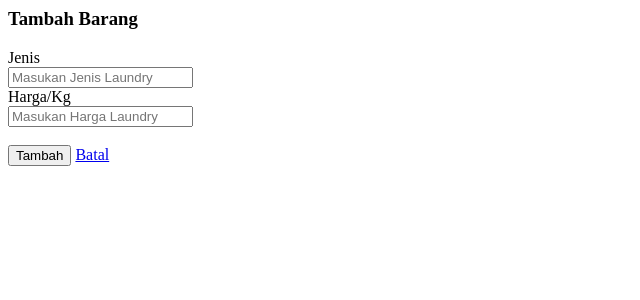
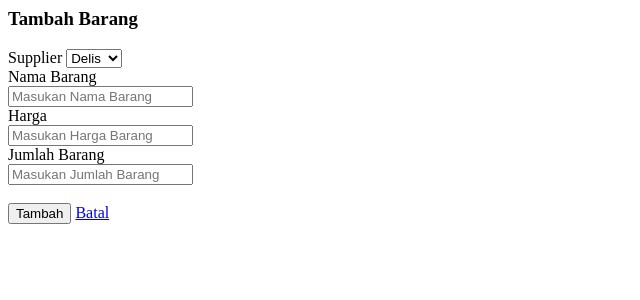
Before and after one commit to dewiAnggraenii/laundry, a PHP site: page /?p=barang&aksi=tambah in a window 1280 px wide. Shown: the top 300 px of the page, without its empty margins (0-640 px from the left). Run offline with PHP 8.4, Linux system fonts and the light colour scheme; data comes from the database, SQL or seed files in the repository.

Commit message:
Add files via upload

```diff
--- a/index.php
+++ b/index.php
@@ -1,33 +1,54 @@
+<script type="text/javascript">
+function startCalculate(){
+interval=setInterval("Calculate()",10);
+}
 
+function Calculate(){
+var a=document.form1.stok.value;
+var b=document.form1.jumlah.value;
+document.form1.stokk.value=(a-b);
+}
+
+function stopCalc(){
+clearInterval(interval);
+}
+
+</script>
 <?php
 
-$aksi="jenis/proses.php";
+$aksi="barang/proses.php";
                     $p=isset($_GET['aksi'])?$_GET['aksi']:null;
                     switch($p){
 default:
 echo "<div class='panel panel-border panel-primary'>
                                     <div class='panel-heading'>
-                                        <h3 class='panel-title'><i class='fa fa-list'></i> Data Jenis Laundry</h3>
+                                        <h3 class='panel-title'><i class='fa fa-list'></i> Data Barang</h3>
                                     </div>  <div class='panel-body'>
-									<p align='right'><a class='btn btn-primary' href='?p=jenis&aksi=tambah'><i class='icon-plus'></i>Tambah Jenis Laundry</a></p>
+									<p align='right'><a class='btn btn-primary' href='?p=barang&aksi=tambah'><i class='icon-plus'></i>Tambah Barang</a></p>
                                    <hr>
                                 <table id='datatable' class='table table-hover'>
                                     <thead>
                                         <tr>
-                                            <th><i class='icon-time'></i> Jenis</th>
-                                            <th><i class='icon-signal'></i> Harga/Kg</th>
+                                            <th><i class='icon-terminal'></i> No</th>
+                                            <th><i class='icon-time'></i> Nama</th>
+                                            <th><i class='icon-signal'></i> Stok</th>
+										<th><i class='icon-chevron-right'></i> Tanggal Update Stok</th>
 										<th><i class='icon-chevron-right'></i> Aksi</th>
                                         </tr>
                                     </thead>
                                     <tbody>";
 							$i=1;
-							$tp=mysql_query("SELECT * FROM jenis ORDER BY id");
+							$tp=mysql_query("SELECT * FROM barangg ORDER BY id");
 							while($r=mysql_fetch_array($tp)){
 						    //$hargaa = $r['harga'];
                              echo"<tr>
-                                    <td>$r[jenis]</td>
-									<td>$r[harga]</td>
-                                    <td><a class='btn btn-primary' href='?p=jenis&aksi=edit&id=$r[id]'><i class='icon-edit'></i>Edit</a>
+                                    <td>$i</td>
+									<td>$r[nama]</td>
+									<td>$r[stok]</td>
+                                    <td>".TanggalIndo($r['tgl_update'])."</td>
+                                    <td>
+								     <a class='btn btn-primary' href='?p=barang&aksi=edit&id=$r[id]'><i class='icon-edit'></i>Update Stok</a>
+									 <a class='btn btn-success' href='?p=barang&aksi=pakai&id=$r[id]'><i class='icon-edit'></i>Pakai</a>
 									 <a class='btn btn-danger' href='$aksi?act=hapus&id=$r[id]'><i class='icon-trash'></i>Hapus</td>
 
                                 </tr>";
@@ -42,26 +63,34 @@ echo "<div class='panel panel-border panel-primary'>
 
 break;
 case "edit":
-	$edit = mysql_query("SELECT * FROM jenis WHERE id='$_GET[id]'");
+	$edit = mysql_query("SELECT * FROM barangg WHERE id='$_GET[id]'");
     $r    = mysql_fetch_array($edit);
-echo "<form method='post' action='jenis/proses.php?act=update' enctype='multipart/form-data'>";
+echo "<form method='post' action='barang/proses.php?act=update' enctype='multipart/form-data'>";
 echo "<div class='panel panel-border panel-primary'>
                                     <div class='panel-heading'>
-                                        <h3 class='panel-title'><i class='fa fa-list'></i> Edit Jenis Laundry</h3>
+                                        <h3 class='panel-title'><i class='fa fa-list'></i> Tambah Stok Barang</h3>
                                     </div>  <div class='panel-body'>
 					<input type='hidden' name='id' value='$r[id]'>
 					 <div class='control-group'>
-					   <div class='form-group'>
-                            <label>Jenis</label>
-                            <div class='span9'><input class='form-control' value='$r[jenis]'  type='text' name='jenis' /></div>
+					 					   <div class='form-group'>
+                            <label>Supplier</label>
+                            <div class='span9'><input class='form-control' value='$r[supplier]'  type='text' name='supplier' readonly/></div>
                         </div>
 					   <div class='form-group'>
-                            <label>Harga/Kg</label>
-                            <div class='span9'><input class='form-control' size='16' type='number' value='$r[harga]' name='harga' /></div>
+                            <label>Nama Barang</label>
+                            <div class='span9'><input class='form-control' value='$r[nama]'  type='text' name='nama' readonly/></div>
+                        </div>
+					   <div class='form-group'>
+                            <label>Harga</label>
+                            <div class='span9'><input class='form-control' size='16' type='number' value='$r[harga]' name='harga' readonly/></div>
+                        </div>
+											   <div class='form-group'>
+                            <label>Jumlah Barang</label>
+                            <div class='span9'><input class='form-control' size='16' type='number' placeholder='Masukan Jumlah Barang' name='jumlah' /></div>
                         </div>
 					<Br>
 
-			<input type='submit' class='btn btn-primary' value='Update'> <a class='btn btn-danger' href='?p=harga'>Batal</a>
+			<input type='submit' class='btn btn-primary' value='Update'> <a class='btn btn-danger' href='?p=barang'>Batal</a>
 		  </form>
 		</div>
 
@@ -73,23 +102,39 @@ echo "";
 break;
 
 case "tambah":
-echo "<form method='post' action='jenis/proses.php?act=input' enctype='multipart/form-data'>";
+
+echo "<form method='post' action='barang/proses.php?act=input' enctype='multipart/form-data'>";
 echo '<div class="panel panel-border panel-primary">
                                     <div class="panel-heading">
                                         <h3 class="panel-title"><i class="fa fa-list"></i> Tambah Barang</h3>
                                     </div>  <div class="panel-body">
 					 <div class="control-group">
+					 					   <div class="form-group">
+                            <label>Supplier</label>
+							<select class="form-control" name="supplier">
+                            ';
+							$tp=mysql_query("SELECT * FROM supplier ORDER BY id");
+							while($r=mysql_fetch_array($tp)){
+								echo"<option value='$r[nama]'>$r[nama]</option>";
+							}
+							echo'
+							</select>
+							</div>
 					   <div class="form-group">
-                            <label>Jenis</label>
-                            <div class="span9"><input class="form-control" placeholder="Masukan Jenis Laundry"  type="text" name="jenis" /></div>
+                            <label>Nama Barang</label>
+                            <div class="span9"><input class="form-control" placeholder="Masukan Nama Barang"  type="text" name="nama" /></div>
                         </div>
 					   <div class="form-group">
-                            <label>Harga/Kg</label>
-                            <div class="span9"><input class="form-control" size="16" type="number" placeholder="Masukan Harga Laundry" name="harga" /></div>
+                            <label>Harga</label>
+                            <div class="span9"><input class="form-control" size="16" type="number" placeholder="Masukan Harga Barang" name="harga" /></div>
+                        </div>
+											   <div class="form-group">
+                            <label>Jumlah Barang</label>
+                            <div class="span9"><input class="form-control" size="16" type="number" placeholder="Masukan Jumlah Barang" name="jumlah" /></div>
                         </div>
 					<Br>
 
-			<input type="submit" class="btn btn-primary" value="Tambah"> <a class="btn btn-danger" href="?p=jenis">Batal</a>
+			<input type="submit" class="btn btn-primary" value="Tambah"> <a class="btn btn-danger" href="?p=barang">Batal</a>
 		  </form>
 		  <br>
 
@@ -98,8 +143,51 @@ echo '<div class="panel panel-border panel-primary">
                    </div></div> ';
 echo "";
 break;
+
+case "pakai":
+	$edit = mysql_query("SELECT * FROM barangg WHERE id='$_GET[id]'");
+    $r    = mysql_fetch_array($edit);
+
+echo "<form method='post'  name='form1'  action='barang/proses.php?act=pakai' enctype='multipart/form-data'>";
+echo "<div class='panel panel-border panel-primary'>
+                                    <div class='panel-heading'>
+                                        <h3 class='panel-title'><i class='fa fa-list'></i> Pakai Barang</h3>
+                                    </div>  <div class='panel-body'>
+					<input type='hidden' name='id' value='$r[id]'>
+					 <div class='control-group'>
+					   <div class='form-group'>
+                            <label>Nama Barang</label>
+                            <div class='span9'><input class='form-control' value='$r[nama]'  type='text' name='nama' readonly/></div>
+                        </div>
+					   <div class='form-group'>
+                            <label>Stok</label>
+                            <div class='span9'><input class='form-control' size='16' type='number' value='$r[stok]' name='stok' readonly/></div>
+                        </div>
+											   <div class='form-group'>
+                            <label>Jumlah Barang</label>
+                            <div class='span9'><input onchange='startCalculate()' class='form-control' size='16' type='number' placeholder='Masukan Jumlah Barang yang akan dipakai' name='jumlah' /></div>
+                        </div>
+											   <div class='form-group'>
+                            <label>Sisa Stok</label>
+                            <div class='span9'><input class='form-control' size='16' type='number' name='stokk'/></div>
+                        </div>
+					<Br>
+
+			<input type='submit' class='btn btn-primary' value='Submit'> <a class='btn btn-danger' href='?p=barang'>Batal</a>
+		  </form>
+		</div>
+
+
+                    </div></div>
+
+		";
+echo "";
+break;
+
 			}//penutup switch
 ?>
+
+
 </body>
 
 </html>
```
Also changed, not shown: proses.php (+15 -10 lines).
